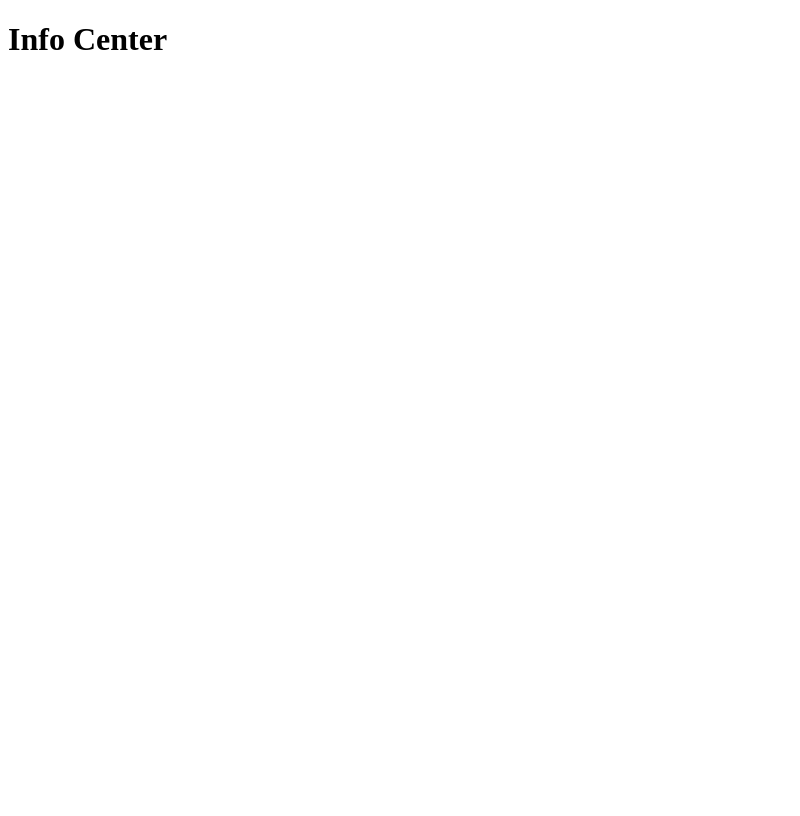
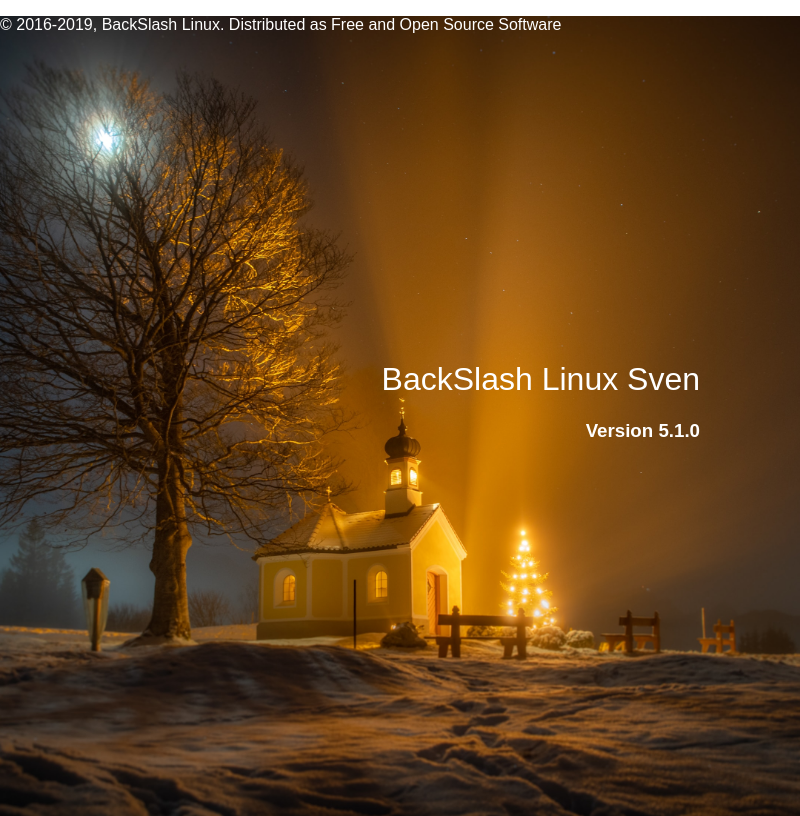
Before and after one commit to BackSlashLinux/infoscreen, an Electron app: page app/index.html in a window 800 px wide. Drawn offline with Linux system fonts and the light colour scheme.

Commit message:
Updated view, adding static container and copyright

```diff
--- a/app/index.html
+++ b/app/index.html
@@ -5,8 +5,17 @@
     <meta name="viewport" content="width=device-width, initial-scale=1.0">
     <meta http-equiv="X-UA-Compatible" content="ie=edge">
     <title>Info Center</title>
+    <link rel="stylesheet" href="app.css/app.css">
 </head>
 <body>
-    <h1>Info Center</h1>
+    <div class="fullbg">
+        <div class="staticInfoContainer">
+            <h1>BackSlash Linux <span>Sven</span></h1>
+            <h3>Version 5.1.0</h3>
+        </div>
+        <div class="copyrightContainer">
+            <p>&copy; 2016-2019, BackSlash Linux. Distributed as Free and Open Source Software</p>
+        </div>
+    </div>
 </body>
 </html>
```
